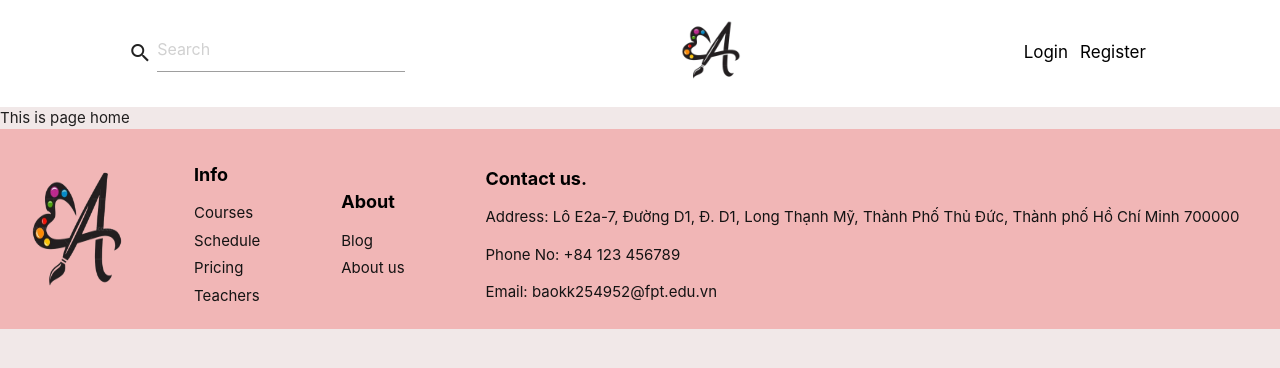
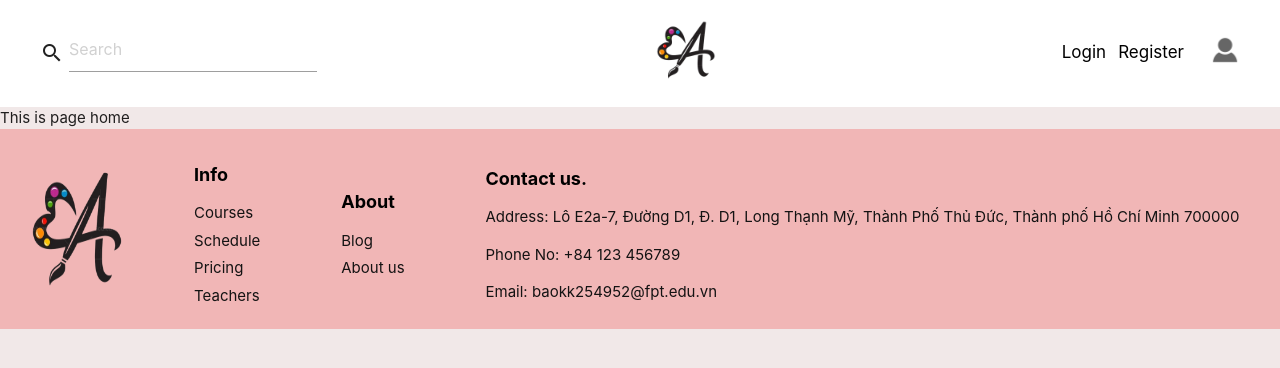
Before and after one commit to nmPhuc161000/fe-artwork-sharing-platform, a React (Create React App) app: page / in a window 1280 px wide. Shown: the top 368 px of the page. Built offline with nearby package versions, Linux system fonts and the light colour scheme.

Commit message:
add picture and update file header

```diff
--- a/src/component/header/Header.css
+++ b/src/component/header/Header.css
@@ -1,8 +1,12 @@
+.nav{
+    background-color: white;
+}
 .navbar{
     display: flex;
-    justify-content: space-around;
+    justify-content: space-between;
     align-items: center;
     background-color: white;
+    margin: 0 40px;
 }
 .navbar .search{
     display: flex;
@@ -18,6 +22,13 @@
     width: 100px;
 }
 
+.navbar .regisLogin{
+    height: 40px;
+    display: flex;
+    justify-content: center;
+    align-items: center;
+}
+
 .navbar .regisLogin button{
     border: none;
     background-color: rgba(0, 0, 0, 0);
@@ -28,3 +39,9 @@
 .navbar .regisLogin button:hover{
     color: blue;
 }
+
+.navbar .regisLogin img{
+    width: 30px;
+    height: 30px;
+    margin-left: 20px;
+}
--- a/src/component/header/Header.js
+++ b/src/component/header/Header.js
@@ -1,22 +1,33 @@
 import React from "react";
 import { Icon, Button } from "react-materialize";
 import { Link } from "react-router-dom";
-import './Header.css'
+import "./Header.css";
 
 export default function Header() {
   return (
     <>
+      <div className="nav">
         <div className="navbar">
           <div className="search">
             <Icon>search</Icon>
-          <input placeholder="Search" type="text"/>
+            <input placeholder="Search" type="text" />
           </div>
           <div className="logo">
-          <Link to={`/`}><img src="./assets/image/logo.png" alt=""/></Link>
+            <Link to={`/`}>
+              <img src="./assets/image/logo.png" alt="" />
+            </Link>
           </div>
           <div className="regisLogin">
-          <Link to={`login`}><button>Login</button></Link>
-          <Link to={`regis`}><button>Register</button></Link>
+            <Link to={`login`}>
+              <button>Login</button>
+            </Link>
+            <Link to={`regis`}>
+              <button>Register</button>
+            </Link>
+            <Link to={`regis`}>
+              <img src="./assets/image/no-avatar.webp" alt="" />
+            </Link>
+          </div>
         </div>
       </div>
     </>
```
Also changed, not shown: public/assets/image/no-avatar.webp (added). Lines whose indentation alone changed are shown as unchanged.
